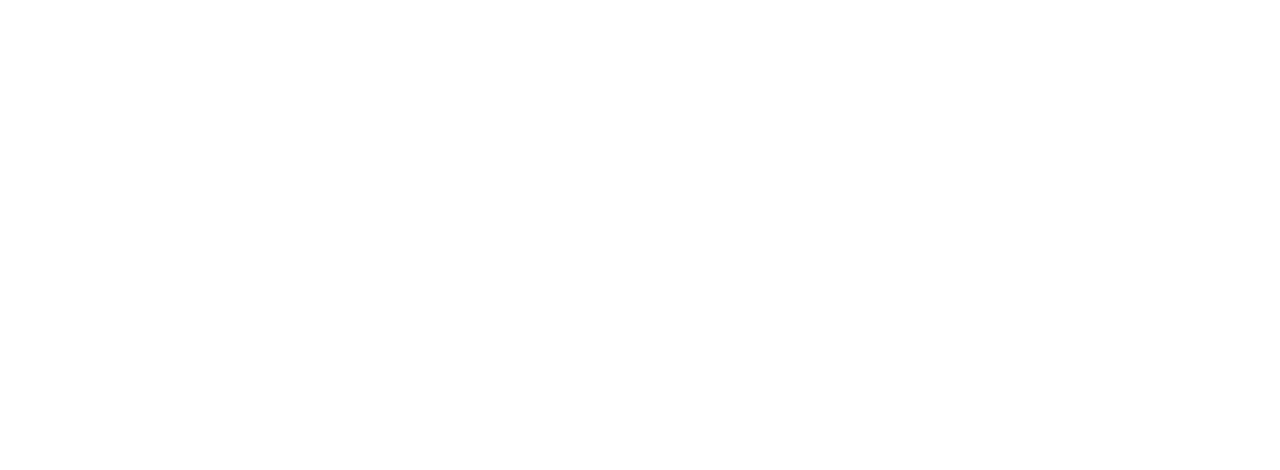
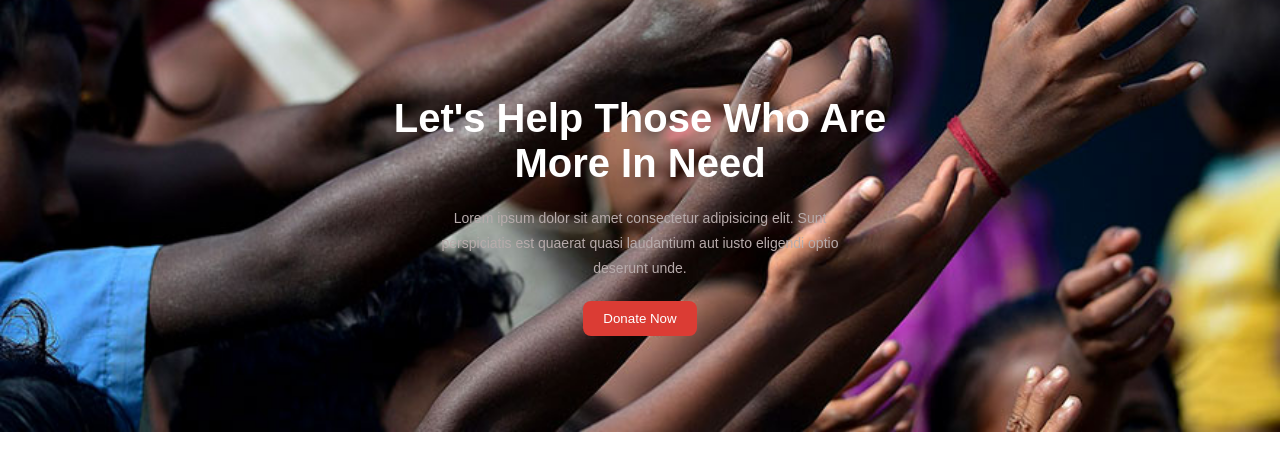
Before and after one commit to mostafiz72/Donate-Today, a plain HTML site: page index.html in a window 1280 px wide. Drawn offline with Linux system fonts and the light colour scheme.

Commit message:
added the header section

```diff
--- a/index.html
+++ b/index.html
@@ -9,7 +9,16 @@
 </head>
 <body>
 
+    <header>
+        <div class="container">
 
+            <div class="benner-info">
+                <h2>Let's Help Those Who Are <br> More In Need</h2>
+                <p>Lorem ipsum dolor sit amet consectetur adipisicing elit. Sunt perspiciatis est quaerat quasi laudantium aut iusto eligendi optio deserunt unde.</p>
+                <div class="bbtn"><button class="btn">Donate Now</button></div>
+            </div>
+        </div>
+    </header>
 
 </body>
 </html>
--- a/style.css
+++ b/style.css
@@ -9,3 +9,48 @@
     width: 80%;
     margin: auto;
 }
+
+:root{
+    --title-font: 40px;
+    --middle-font: 26px;
+    --middle-color: gray;
+    --desc-color: rgb(183, 171, 171);
+    --desc-size: 14px;
+    --title-color: aril black;
+}
+
+.btn{
+    padding: 10px 20px;
+    background-color: #db3c34;
+    color: white;
+    border: none;
+    cursor: pointer;
+    transition: background-color 0.3s ease;
+    border-radius: 8px;
+}
+
+header{
+    background-image: url(images/donation13.jpg);
+    background-size: cover;
+    background-position: center;
+    background-repeat: no-repeat;
+    padding: 6rem 0;
+}
+
+.benner-info{
+    text-align: center;
+}
+
+.benner-info h2{
+    font-size: var(--title-font);
+    color: white;
+}
+
+.benner-info p{
+    font-size: var(--desc-size);
+    color: var(--desc-color);
+    width: 40%;
+    margin: auto;
+    line-height: 25px;
+    padding: 20px 0px;
+}
```
Also changed, not shown: images/Pulse-Spring-2019-Meals-On-Wheels-2-1024x683.webp (added).
